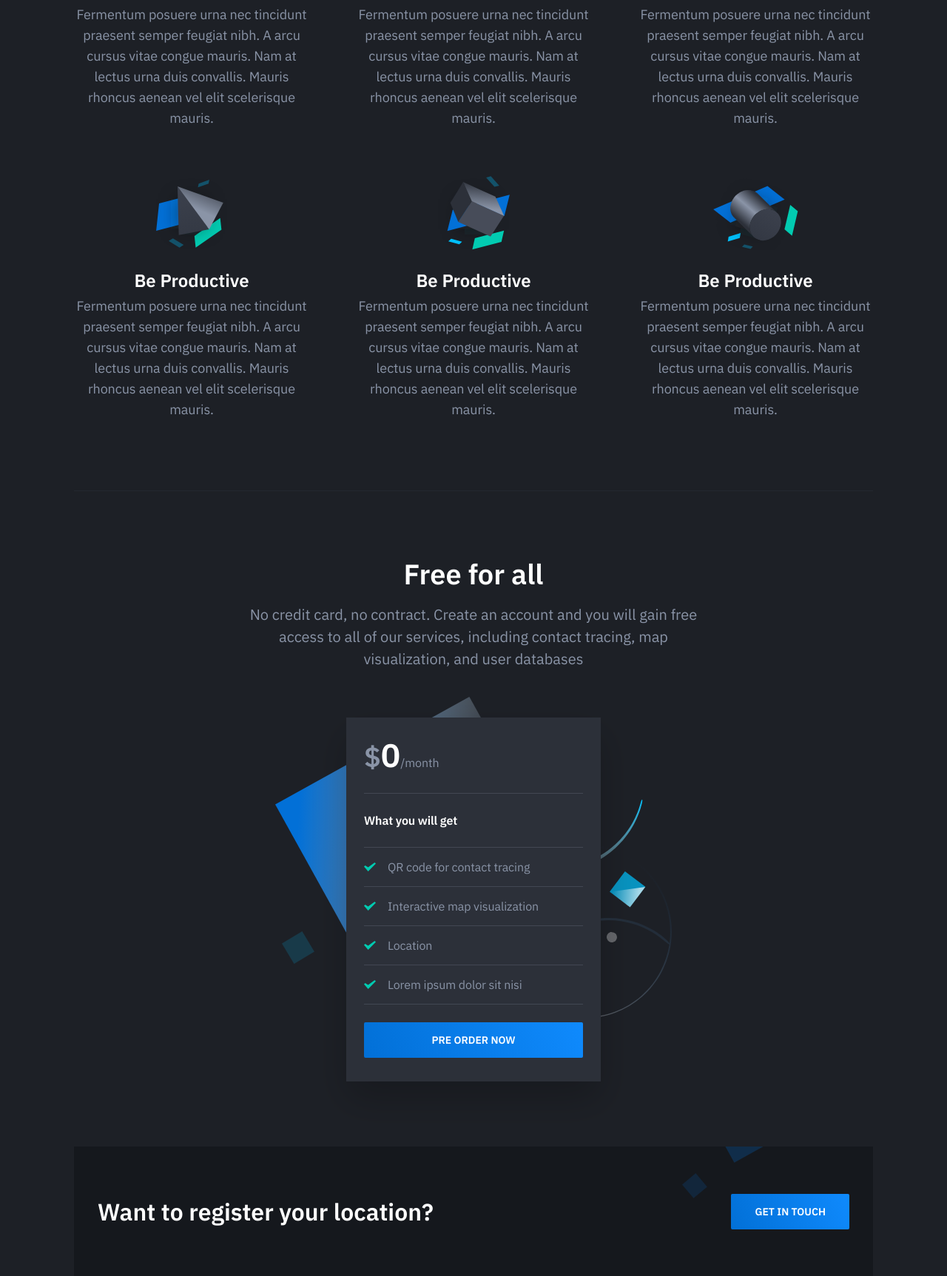
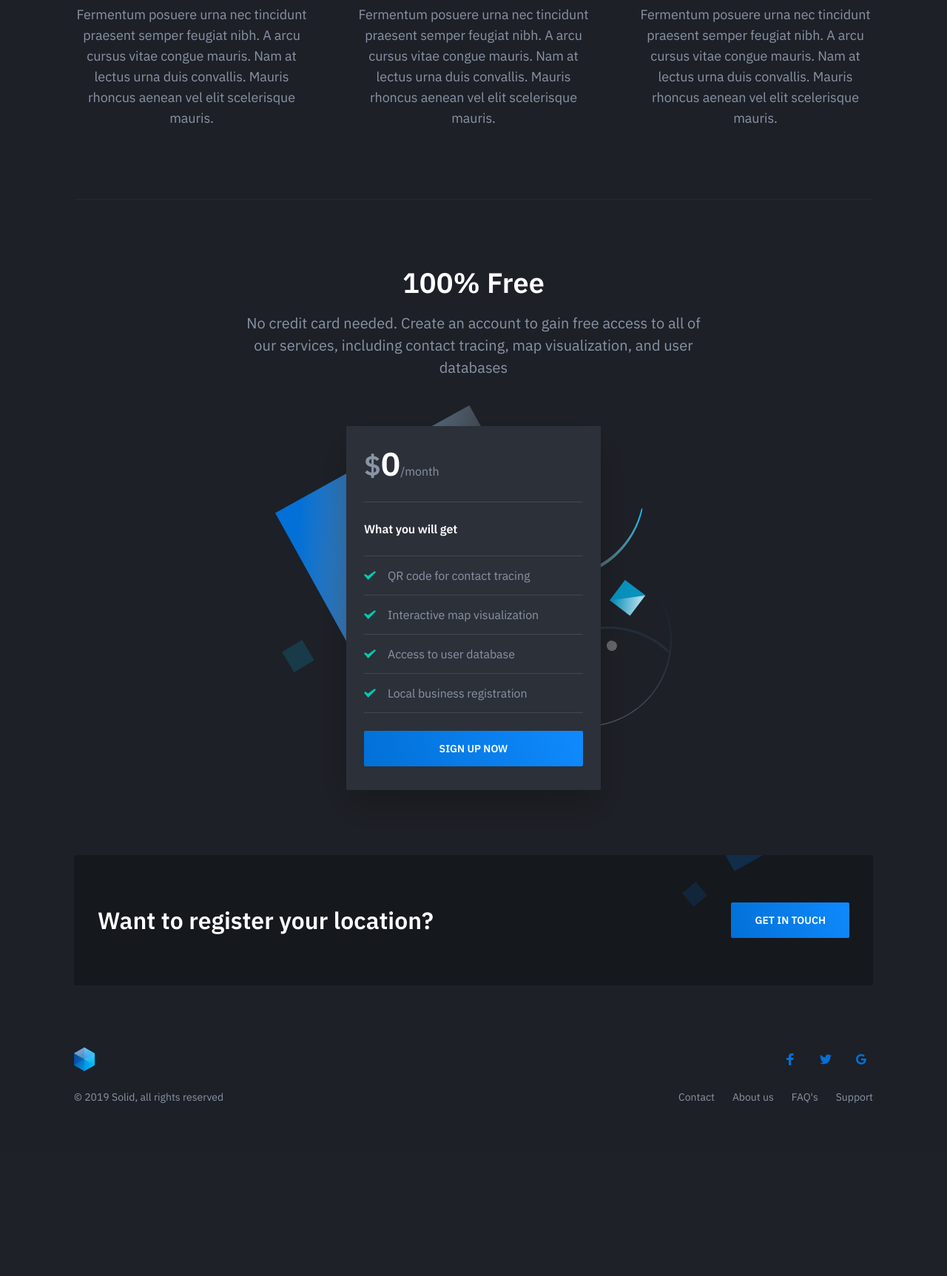
Before and after one commit to jasmine-dragons/QRowd, a Flask app: page / in a window 1280 px wide. Shown: the part 880-2605 px from the top of the page at 74% size. After the commit the page ends 2371 px from the top, so only its background shows below. Run offline with Flask 2, Linux system fonts and the light colour scheme; some libraries are stand-ins or nearby versions.

Commit message:
front page

```diff
--- a/templates/index.html
+++ b/templates/index.html
@@ -85,33 +85,6 @@
                                     <p class="text-sm mb-0">Fermentum posuere urna nec tincidunt praesent semper feugiat nibh. A arcu cursus vitae congue mauris. Nam at lectus urna duis convallis. Mauris rhoncus aenean vel elit scelerisque mauris.</p>
                                 </div>
                             </div>
-                            <div class="feature text-center is-revealing">
-                                <div class="feature-inner">
-                                    <div class="feature-icon">
-										<img src="static/dist/images/feature-icon-04.svg" alt="Feature 04">
-                                    </div>
-                                    <h4 class="feature-title mt-24">Be Productive</h4>
-                                    <p class="text-sm mb-0">Fermentum posuere urna nec tincidunt praesent semper feugiat nibh. A arcu cursus vitae congue mauris. Nam at lectus urna duis convallis. Mauris rhoncus aenean vel elit scelerisque mauris.</p>
-                                </div>
-                            </div>
-							<div class="feature text-center is-revealing">
-                                <div class="feature-inner">
-                                    <div class="feature-icon">
-										<img src="static/dist/images/feature-icon-05.svg" alt="Feature 05">
-                                    </div>
-                                    <h4 class="feature-title mt-24">Be Productive</h4>
-                                    <p class="text-sm mb-0">Fermentum posuere urna nec tincidunt praesent semper feugiat nibh. A arcu cursus vitae congue mauris. Nam at lectus urna duis convallis. Mauris rhoncus aenean vel elit scelerisque mauris.</p>
-                                </div>
-                            </div>
-                            <div class="feature text-center is-revealing">
-                                <div class="feature-inner">
-                                    <div class="feature-icon">
-										<img src="static/dist/images/feature-icon-06.svg" alt="Feature 06">
-                                    </div>
-                                    <h4 class="feature-title mt-24">Be Productive</h4>
-                                    <p class="text-sm mb-0">Fermentum posuere urna nec tincidunt praesent semper feugiat nibh. A arcu cursus vitae congue mauris. Nam at lectus urna duis convallis. Mauris rhoncus aenean vel elit scelerisque mauris.</p>
-                                </div>
-                            </div>
                         </div>
                     </div>
                 </div>
@@ -121,8 +94,8 @@
                 <div class="container-sm">
                     <div class="pricing-inner section-inner">
                         <div class="pricing-header text-center">
-                            <h2 class="section-title mt-0">Free for all</h2>
-                            <p class="section-paragraph mb-0">No credit card, no contract. Create an account and you will gain free access to all of our services, including contact tracing, map visualization, and user databases</p>
+                            <h2 class="section-title mt-0">100% Free</h2>
+                            <p class="section-paragraph mb-0">No credit card needed. Create an account to gain free access to all of our services, including contact tracing, map visualization, and user databases</p>
                         </div>
 						<div class="pricing-tables-wrap">
                             <div class="pricing-table">
@@ -140,15 +113,15 @@
                                                 <span>Interactive map visualization</span>
                                             </li>
                                             <li>
-                                                <span>Location </span>
+                                                <span>Access to user database</span>
                                             </li>
 											<li>
-												<span>Lorem ipsum dolor sit nisi</span>
+												<span>Local business registration</span>
 											</li>
                                         </ul>
                                     </div>
                                     <div class="pricing-table-cta mb-8">
-                                        <a class="button button-primary button-shadow button-block" href="#">Pre order now</a>
+                                        <a class="button button-primary button-shadow button-block" href="#">Sign up now</a>
                                     </div>
                                 </div>
                             </div>
```
